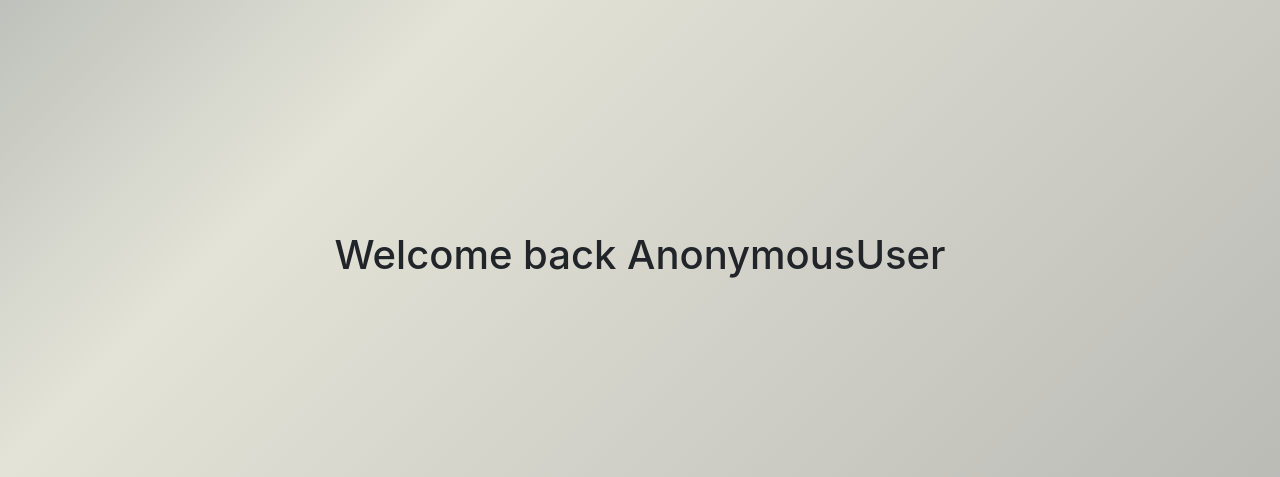
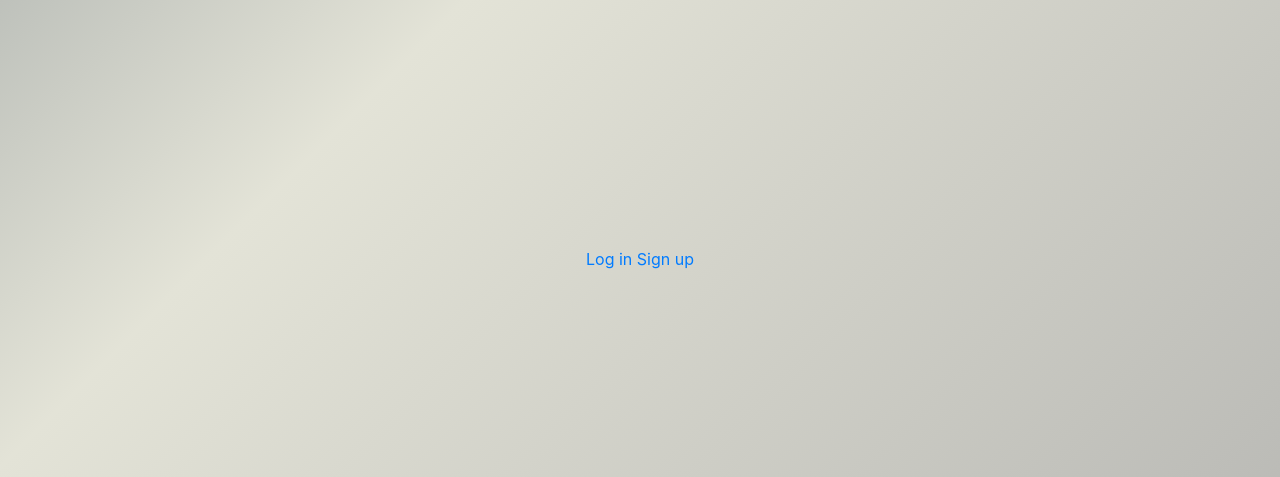
Before and after one commit to mattpero22/pero_password_protector, a Django app: template main_app/templates/home.html in a window 1280 px wide. Shown: the part 205-682 px from the top of the page. Run offline with Django 4.2, Linux system fonts and the light colour scheme; the template is opened without the code that fills it, so the values that code supplies are empty.

Commit message:
login and register pages are on home if the user is not logged in. prepping to migrate.

```diff
--- a/main_app/templates/base.html
+++ b/main_app/templates/base.html
@@ -26,7 +26,9 @@
             </nav>
 
     </header>
-    <main>{% block content %} {% endblock %}</main>
+    <main>
+        {% block content %} {% endblock %}
+    </main>
 </body>
 <footer>
 </footer>
--- a/main_app/templates/home.html
+++ b/main_app/templates/home.html
@@ -1,6 +1,13 @@
 {% extends 'base.html' %}
 {% block content %}
 
-<h1>Welcome back {{ user }}</h1>
+    {% if user.is_authenticated %}
+        <h1>Welcome back {{ user }}</h1>
+    {% else %}
+        <a href = '/account/login/'/>Log in</a>
+        <a href = '/account/signup/'/>Sign up</a>
+    {% endif %}
+
+
 
 {% endblock %}
--- a/main_app/templates/registration/signup.html
+++ b/main_app/templates/registration/signup.html
@@ -11,7 +11,7 @@
 <form action="{% url 'signup' %}" method="POST">
     {% csrf_token %}
     {{ form.as_p }}
-    <input type="submit" value="Sign Up" class="btn blue" />
+    <input type="submit" value="Sign Up"/>
 </form>
 
 {% endblock %}
--- a/main_app/views.py
+++ b/main_app/views.py
@@ -2,8 +2,10 @@
 from django.contrib.auth.decorators import login_required
 from django.contrib.auth import login
 from django.contrib.auth.forms import UserCreationForm
+from django.forms import ModelForm
+from main_app.models import StoredAccount
 
-@login_required
+
 def home(request):
     return render(request, 'home.html')
 
```
Also changed, not shown: main_app/models.py (+1 -6 lines).
